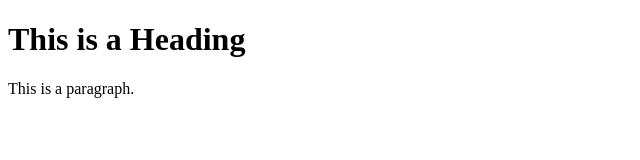
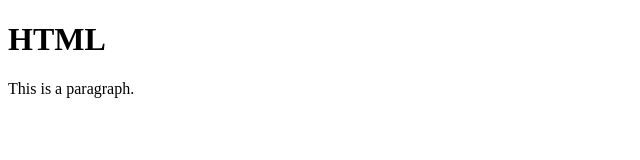
Before and after one commit to JorgeAndres1/Ejercicios-de-lenguaje-de-marca, a plain HTML site: page TEMA2/Ejercicio1.HTML in a window 1280 px wide. Shown: the whole page, without its empty margins (0-640 px from the left). Drawn offline with Linux system fonts and the light colour scheme.

Commit message:
Update and rename Ejercicio1.html to Ejercicio1.HTML

```diff
--- a/TEMA2/Ejercicio1.html
+++ b/TEMA2/Ejercicio1.HTML
@@ -4,7 +4,7 @@
 <title>ejercico1</title>
 </head>
 <body>
-<h1>This is a Heading</h1>
+<h1>HTML</h1>
 <p>This is a paragraph.</p>
 </body>
 </html>
```
